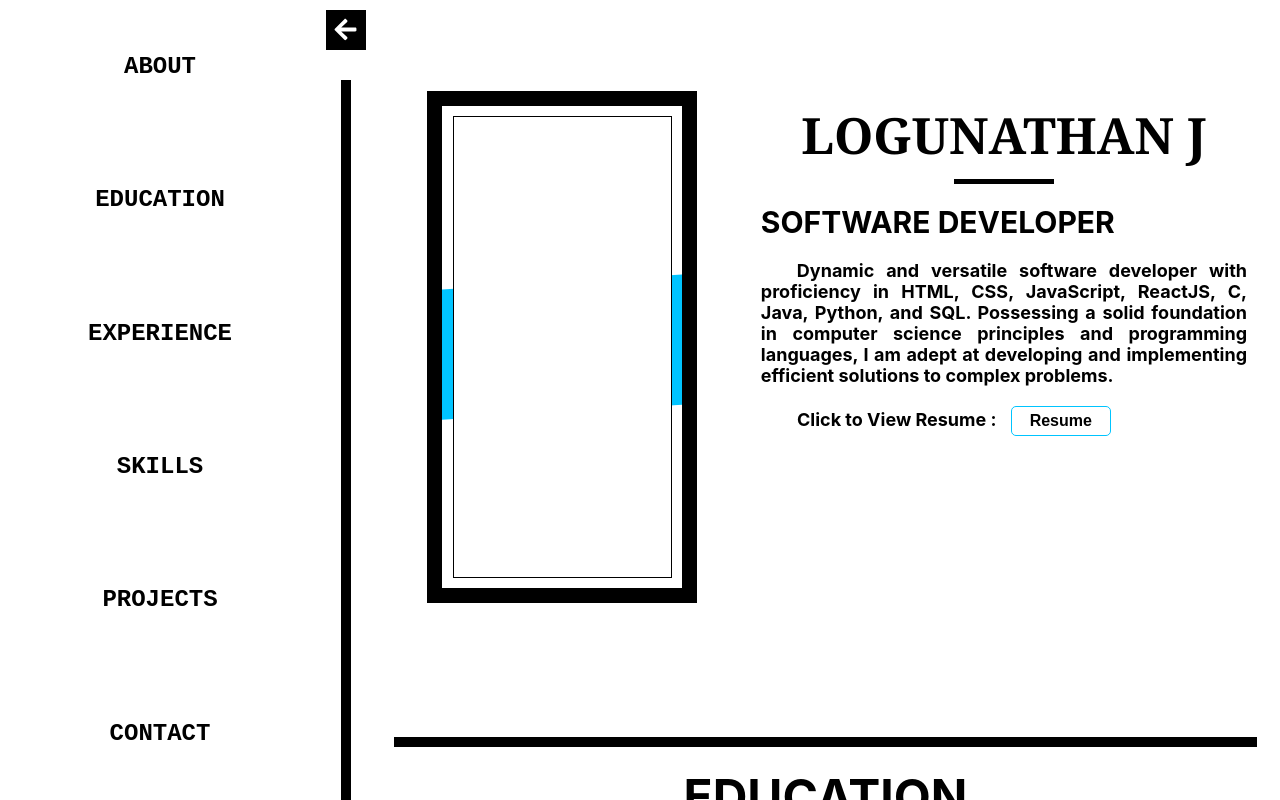
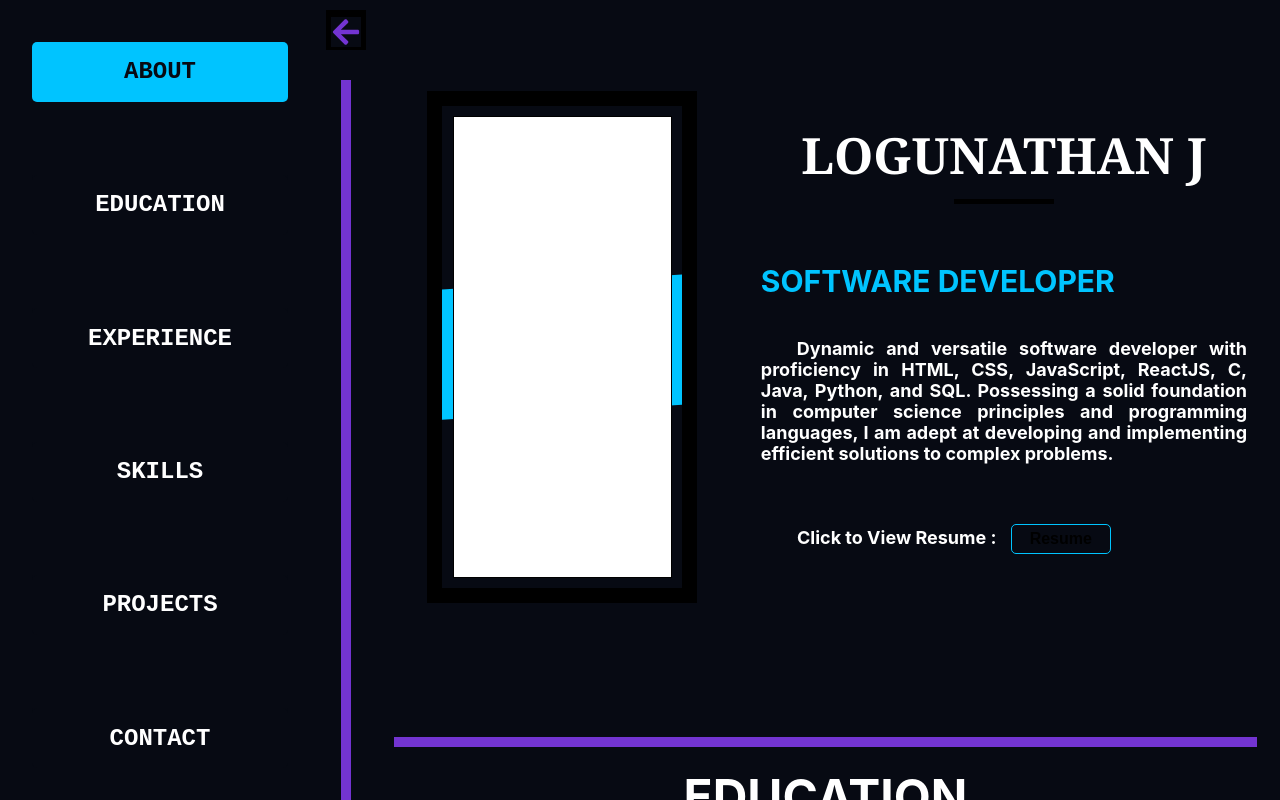
Before and after one commit to Logunathan007/portfolio, a React (Create React App) app: page / in a window 1280 px wide. Built offline with nearby package versions, Linux system fonts and the light colour scheme.

Commit message:
Connecting right and left section

```diff
--- a/package.json
+++ b/package.json
@@ -12,10 +12,12 @@
     "@testing-library/react": "^13.4.0",
     "@testing-library/user-event": "^13.5.0",
     "aos": "^2.3.4",
+    "eslint-plugin-jsx-a11y": "^6.8.0",
+    "language-subtag-registry": "^0.3.23",
     "react": "^18.3.1",
     "react-dom": "^18.3.1",
     "react-icons": "^5.2.1",
-    "react-scripts": "5.0.1",
+    "react-scripts": "^5.0.1",
     "web-vitals": "^2.1.4"
   },
   "scripts": {
--- a/src/App.css
+++ b/src/App.css
@@ -1,56 +1,72 @@
-*{
+:root {
+  --clr-violet: #7334d1;
+  --clr-blue: #00c4ff;
+  --dark-bg: #070a13;
+  --light-bg: hsla(0, 0%, 96%, 0.993);
+  --transition: all 0.3s linear;
+}
+* {
   padding: 0px;
   margin: 0px;
   box-sizing: border-box;
-  scroll-behavior:smooth;
+  background-color: var(--dark-bg);
+  scroll-behavior: smooth;
+}
+.arrows{
+  font-size: 30px;
+  color: var(--clr-violet);
 }
 
-:root{
-  --clr-violet: #7334d1;
-  --clr-blue: #00c4ff;
-  --dark-bg: #070a13;
-  --light-bg: hsla(0,0%,96%,.993);
-  --transition: all 0.3s linear;
-}
 .App {
-  display:flex;
-  width:100vw;
+  display: flex;
+  width: 100vw;
   height: 100vh;
-  position:relative;
+  position: relative;
   box-sizing: border-box;
+  background-color: var(--dark-bg);
 }
 
-.leftsection{
+.leftsection {
   width: 25vw;
   height: 100%;
   position: fixed;
+  color: white;
   display: flex;
   flex-direction: column;
   align-items: center;
   justify-content: space-around;
 }
 
-.navbtn{
+.leftsection .active{
+  background-color: var(--clr-blue);
+  color: var(--dark-bg);
+}
+.navbtn {
   width: 80%;
   height: 50px;
   display: grid;
   place-items: center;
   border-radius: 3px;
-  margin:5px;
+  margin: 5px;
   font-size: 24px;
-  font-family: 'Courier New', Courier, monospace;
+  font-family: "Courier New", Courier, monospace;
   font-weight: bold;
-  transition: all .2s;
+  transition: all 0.2s;
 }
-.navbtn a:hover{
+.navbtn div:hover {
   font-size: 23px;
   cursor: pointer;
 }
-.navbtn a{
+.navbtn div {
+  width: 100%;
+  min-height: 60px;
+  display: grid;
+  place-items: center;
+  border-radius: 5px;
   text-decoration: none;
   color: inherit;
 }
-.verticalline{
+.verticalline {
   width: 4vw;
   height: 100%;
   position: fixed;
@@ -59,7 +75,8 @@
   flex-direction: column;
 }
 
-.arrowbox{
+.arrowbox {
+  color: var(--clr-violet) !important;
   width: 40px;
   height: 40px;
   background-color: black;
@@ -70,16 +87,18 @@
   padding: 7px 0px;
 }
 
-.vline{
+.vline {
+  background-color: var(--clr-violet) !important;
   height: 90vh;
   position: absolute;
   bottom: 0px;
   width: 10px;
   position: absolute;
-  background-color:  black;
+  background-color: black;
 }
 
-.rightsection{
+.rightsection {
+  color: white;
   display: flex;
   flex-direction: column;
   align-items: center;
@@ -88,67 +107,70 @@
   height: 100%;
 }
 
-.full{
+.full {
   transition: all 1s;
   transform: translateX(-25vw);
 }
-.half{
+.half {
   transition: all 1s;
   transform: translateX(0);
 }
-.goleft{
+.goleft {
   transition: all 1s;
   transform: translateX(0px);
 }
-.goright{
+.goright {
   transition: all 1s;
   transform: translateX(25vw);
 }
-.rhalf{
-  width:71vw;
+.rhalf {
+  width: 71vw;
   transition: all 1s;
   transform: translateX(29vw);
 }
-.rfull{
+.rfull {
   width: 96vw;
   transition: all 1s;
   transform: translateX(4vw);
 }
 
-.contentbox{
+.contentbox {
   position: relative;
-  margin:3% 0px;
+  margin: 3% 0px;
   width: 95%;
-  min-height:fit-content;
+  min-height: fit-content;
   height: auto;
   box-sizing: border-box;
 }
 
-.contentbox h1{
+.contentbox h1 {
   padding-top: 20px;
-  margin:15px 0px;
+  margin: 15px 0px;
   height: fit-content;
   text-align: center;
-  border-top: 10px solid black;
+  border-top: 10px solid var(--clr-violet);
   font-size: 3em;
 }
 
-.col2 h2{
+.col2 h2 {
   width: 100%;
   height: fit-content;
   text-align: center;
   font-size: 50px;
   font-weight: 1px;
-  font-family: Georgia, 'Times New Roman', Times, serif;
+  font-family: Georgia, "Times New Roman", Times, serif;
 }
-.col2 h3{
+.col2 h3 {
   font-size: 30px;
-  margin-bottom: 20px;
+  color:var(--clr-blue) !important;
 }
-.col2{
+.col2 {
   padding: 10px;
+  display: flex;
+  flex-direction: column;
+  justify-content: space-around;
 }
-.col2 .description{
+.col2 .description {
   width: 100%;
   height: fit-content;
   font-size: 18px;
@@ -158,82 +180,84 @@
   font-weight: 30px;
   margin-bottom: 20px;
 }
-.col2 .hline{
+.col2 .hline {
   margin-bottom: 20px !important;
 }
-.hline{
-  font-family:'Times New Roman', Times, serif;
+.hline {
+  font-family: "Times New Roman", Times, serif;
   width: 100px;
   height: 5px;
   background-color: black;
   margin: 10px auto;
   margin-bottom: 50px;
 }
-.window{
+.window {
   width: 100%;
   min-height: 80%;
   height: fit-content;
   display: flex;
-  gap:20px;
+  gap: 20px;
 }
-.imgboxlayer{
-  width:80%;
-  padding:3%;
+.imgboxlayer {
+  width: 80%;
+  padding: 3%;
   border: 15px solid black;
   overflow: hidden;
   /* box-shadow: 25px 25px 10px var(--clr-blue), -25px -25px 10px var(--clr-blue); */
 }
-.imgbox{
-  width:100%;
-  height:100%;
+.imgbox {
+  width: 100%;
+  height: 100%;
   border: 1px solid black;
   background-color: white;
   position: relative;
 }
-.imgbox::before{
+.imgbox::before {
   content: "";
-  position:absolute;
-  top:-40%;
-  left:20%;
+  position: absolute;
+  top: -40%;
+  left: 20%;
   rotate: 35deg;
   background-color: var(--clr-blue);
-  width:60%;
+  width: 60%;
   height: 180%;
   z-index: -1;
   animation: imgboxani1 2s linear infinite;
 }
-.imgbox:hover::before{
+.imgbox:hover::before {
   animation: imgboxani1 1s linear infinite;
 }
 
 @keyframes imgboxani1 {
-  0%{
+  0% {
     rotate: 0deg;
   }
-  100%{
+  100% {
     rotate: 360deg;
   }
 }
 
-
-.about{
-  min-height:80%;
+.about {
+  min-height: 80%;
   display: flex;
   align-items: center;
 }
-.button a{
+#role{
+  color: var(--light-bg);
+}
+.button a {
   width: fit-content;
   height: fit-content;
 }
-.button span{
+.button span {
   margin-right: 10px;
 }
-.button button{
+.button button {
   font-size: 16px;
-  padding:5px 8px;
+  padding: 5px 8px;
   background-color: inherit;
-  cursor:pointer;
-  border:1px solid var(--clr-blue);
+  cursor: pointer;
+  border: 1px solid var(--clr-blue);
   width: 100px;
   min-height: 30px;
   font-weight: bold;
@@ -246,56 +270,57 @@
   transform: translateY(-2px);
 }
 
-.col1{
+.col1 {
   display: grid;
-  place-items:center;
+  place-items: center;
   width: 40%;
 }
-.col2{
+.col2 {
   width: 60%;
   display: flex;
   flex-direction: column;
 }
 
-.details{
+.details {
   display: flex;
-  margin:10px auto;
+  margin: 10px auto;
 }
 
-.detailbox{
-  flex:1;
+.detailbox {
+  flex: 1;
 }
 
-.education .detailimg{
+.education .detailimg {
   background: url("/src/pictures/boys-studying-online-unscreen.gif");
   background-position: center;
   background-size: contain;
   background-repeat: no-repeat;
 }
 
-.experience .detailimg{
+.experience .detailimg {
   background: url("/src/pictures/rating-work-experience-unscreen.gif");
   background-position: center;
   background-size: contain;
   background-repeat: no-repeat;
 }
-.details h3,h4{
-  margin-bottom:10px;
+.details h3,
+h4 {
+  margin-bottom: 10px;
 }
-.details h3{
+.details h3 {
   font-size: 24px;
 }
-.details h4{
+.details h4 {
   font-size: 20px;
 }
 
-.detailimg{
-  flex:1;
+.detailimg {
+  flex: 1;
   box-sizing: border-box;
 }
-.details .row{
-  width:80%;
-  min-height:120px;
+.details .row {
+  width: 80%;
+  min-height: 120px;
   max-height: fit-content;
   margin: 20px auto;
   padding: 20px;
@@ -305,9 +330,9 @@
   justify-content: space-between;
   position: relative;
 }
-.details .exrow{
-  width:80%;
-  min-height:120px;
+.details .exrow {
+  width: 80%;
+  min-height: 120px;
   max-height: fit-content;
   margin: 20px auto;
   padding: 20px;
@@ -317,10 +342,10 @@
   justify-content: space-between;
   position: relative;
 }
-.skillposter{
-  width:100px;
-  height:130px;
-  padding:15px 0px;
+.skillposter {
+  width: 100px;
+  height: 130px;
+  padding: 15px 0px;
   display: flex;
   flex-direction: column;
   align-items: center;
@@ -329,126 +354,123 @@
   justify-content: space-around;
 }
 
-.skillimg{
+.skillimg {
   width: 60px;
   height: 60px;
   background-position: center;
   background-size: cover;
   background-repeat: no-repeat;
 }
-.skillimg:hover{
+.skillimg:hover {
   transition: all 1s;
   transform: translateY(-5px) scale(1.2);
 }
-.skillbox{
+.skillbox {
   width: 80%;
   margin: 0px auto;
   height: fit-content;
   display: flex;
   flex-wrap: wrap;
-  gap:40px;
+  gap: 40px;
   justify-content: center;
 }
-.skillname{
+.skillname {
   text-align: center;
   font-size: 18px;
   font-weight: bold;
 }
 
-.projectcard{
+.projectcard {
   padding: 10px;
-  width:90%;
+  width: 90%;
   height: fit-content;
   border: 1px solid black;
   margin: 20px auto;
-  display: flex
+  display: flex;
 }
-.projectimg{
+.projectimg {
   width: clamp(200px, 100%, 350px);
   /* min-width: 300px;
   max-width: 250px; */
-  min-height:200px;
+  min-height: 200px;
   max-height: 200px;
   border-radius: 10px;
 }
-.left{
-  flex:1;
+.left {
+  flex: 1;
   display: grid;
   place-items: center;
 }
-.right{
-  padding:10px;
+.right {
+  padding: 10px;
   padding-left: 40px;
-  flex:1;
+  flex: 1;
   display: flex;
   flex-direction: column;
   justify-content: space-around;
-  gap:10px;
+  gap: 10px;
   box-sizing: border-box;
 }
-.contactbox{
-  width: clamp(60%,90%,80%);
-  margin:20px auto 40px auto;
-  height:65vh;
+.contactbox {
+  width: clamp(60%, 90%, 80%);
+  margin: 20px auto 40px auto;
+  height: 65vh;
   display: flex;
 }
-.contactleft{
-  flex:1;
-  display:flex;
-  flex-direction:column;
+.contactleft {
+  flex: 1;
+  display: flex;
+  flex-direction: column;
   justify-content: center;
 }
-.links{
+.links {
   width: 80%;
   height: 50px;
   margin: 0px auto;
   display: flex;
   justify-content: center;
-  gap:15px;
+  gap: 15px;
 }
-.contactright{
-  flex:1;
+.contactright {
+  flex: 1;
   box-sizing: border-box;
   display: grid;
   place-items: center;
 }
-.contacttext{
-  width: clamp(200px,100%,400px);
+.contacttext {
+  width: clamp(200px, 100%, 400px);
   font-size: 24px;
   font-weight: bold;
   text-align: center;
   margin: 30px auto;
 }
-.contactimg{
+.contactimg {
   width: 300px;
   height: 300px;
   background-color: var(--clr-blue);
   border-radius: 50%;
 }
-a .link{
-  border:none;
+a .link {
+  border: none;
   border-radius: 50%;
   width: 50px;
   height: 50px;
   background-color: inherit;
-  display:grid;
+  display: grid;
   place-items: center;
   cursor: pointer;
 }
-.link svg{
+.link svg {
   width: 32px;
   height: 32px;
 }
 .link:hover {
   transition: var(--transition);
   background-color: var(--clr-blue);
-  color:var(--light-bg);
+  color: var(--light-bg);
   box-shadow: 0 0 25px 5px var(--clr-blue);
   transform: translateY(-2px);
 }
-
-
-
 
 ::-webkit-scrollbar {
   width: 5px;
@@ -461,6 +483,6 @@ a .link{
 }
 
 ::-webkit-scrollbar-thumb {
-  background: #ffe602;
+  background: var(--clr-violet);
   border-radius: 5px;
 }
--- a/src/Components/About.jsx
+++ b/src/Components/About.jsx
@@ -16,7 +16,7 @@ const About = ({leftHide,setLeftHide}) => {
         </div>
         <div className="col2">
           <h2 data-aos="fade-down" data-aos-duration="5000ms">LOGUNATHAN J<div className="hline"></div></h2>
-          <h3 data-aos="fade-left">SOFTWARE DEVELOPER</h3>
+          <h3 data-aos="fade-left" id='role'>SOFTWARE DEVELOPER</h3>
           <div data-aos="fade-up" className='description'>
             Dynamic and versatile software developer with proficiency in HTML, CSS, JavaScript, ReactJS, C, Java, Python, and SQL. Possessing a solid foundation in computer science principles and programming languages, I am adept at developing and implementing efficient solutions to complex problems.
           </div>
--- a/src/Components/Contact.jsx
+++ b/src/Components/Contact.jsx
@@ -16,7 +16,7 @@ const Contact = () => {
           <div className="links">
             <a href='mailto:logulogu20032003@gmail.com' target="_blank" rel="noopener noreferrer" className="mail"><button className='link'><ImMail4 /></button></a>
             <a href='https://www.linkedin.com/in/logu-nj/' target="_blank" rel="noopener noreferrer" className="linkedin"><button className='link'>
-            <svg stroke="currentColor" fill="currentColor" stroke-width="0" viewBox="0 0 448 512" height="1em" width="1em" xmlns="http://www.w3.org/2000/svg"><path d="M100.28 448H7.4V148.9h92.88zM53.79 108.1C24.09 108.1 0 83.5 0 53.8a53.79 53.79 0 0 1 107.58 0c0 29.7-24.1 54.3-53.79 54.3zM447.9 448h-92.68V302.4c0-34.7-.7-79.2-48.29-79.2-48.29 0-55.69 37.7-55.69 76.7V448h-92.78V148.9h89.08v40.8h1.3c12.4-23.5 42.69-48.3 87.88-48.3 94 0 111.28 61.9 111.28 142.3V448z"></path></svg>
+            {/* <svg stroke="currentColor" fill="currentColor" stroke-width="0" viewBox="0 0 448 512" height="1em" width="1em" xmlns="http://www.w3.org/2000/svg"><path d="M100.28 448H7.4V148.9h92.88zM53.79 108.1C24.09 108.1 0 83.5 0 53.8a53.79 53.79 0 0 1 107.58 0c0 29.7-24.1 54.3-53.79 54.3zM447.9 448h-92.68V302.4c0-34.7-.7-79.2-48.29-79.2-48.29 0-55.69 37.7-55.69 76.7V448h-92.78V148.9h89.08v40.8h1.3c12.4-23.5 42.69-48.3 87.88-48.3 94 0 111.28 61.9 111.28 142.3V448z"></path></svg>   */}
             </button></a>
             <a href='https://github.com/Logunathan007/' target="_blank" rel="noopener noreferrer" className="github"><button className='link'><VscGithub /></button></a>
           </div>
--- a/src/Components/LeftSection.jsx
+++ b/src/Components/LeftSection.jsx
@@ -1,28 +1,84 @@
-import React from 'react'
+import React, { useEffect, useState } from "react";
 
-const LeftSection = ({leftHide,setLeftHide}) => {
+const LeftSection = ({ leftHide, setLeftHide }) => {
+  const [active, setActive] = useState("about");
+
+  const scrollToSection = (section) => {
+    setActive(section);
+    const element = document.getElementById(section);
+    if (element) {
+      element.scrollIntoView({ behavior: "smooth" });
+    }
+  };
+
+  const detemineActiveSection = () => {
+    const ls = document.querySelectorAll(".contentbox");
+    ls.forEach((ele) => {
+      const rect = ele.getBoundingClientRect();
+      if (rect.top <= 120 && rect.bottom >= 120) {
+        setActive(ele.id);
+      }
+    });
+  };
+  useEffect(() => {
+    const r = document.getElementById("rightsection");
+    r.addEventListener("scroll", detemineActiveSection);
+    return () => {
+      r.removeEventListener("scroll", detemineActiveSection);
+    };
+  });
   return (
-    <div className={`leftsection ${leftHide ? 'full' : 'half'}`}>
-        <div className="navbtn" >
-          <a href="#about" className='navlink'>ABOUT</a>
+    <div className={`leftsection ${leftHide ? "full" : "half"}`}>
+      <div className="navbtn">
+        <div
+          onClick={() => scrollToSection("about")}
+          className={`navlink ${active === "about" ? "active" : ""}`}
+        >
+          ABOUT
         </div>
-        <div className="navbtn">
-          <a href="#education" className='navlink'>EDUCATION</a>
+      </div>
+      <div className="navbtn">
+        <div
+          onClick={() => scrollToSection("education")}
+          className={`navlink ${active === "education" ? "active" : ""}`}
+        >
+          EDUCATION
         </div>
-        <div className="navbtn">
-          <a href="#experience" className='navlink'>EXPERIENCE</a>
+      </div>
+      <div className="navbtn">
+        <div
+          onClick={() => scrollToSection("experience")}
+          className={`navlink ${active === "experience" ? "active" : ""}`}
+        >
+          EXPERIENCE
         </div>
-        <div className="navbtn">
-          <a href="#skills" className='navlink'>SKILLS</a>
+      </div>
+      <div className="navbtn">
+        <div
+          onClick={() => scrollToSection("skills")}
+          className={`navlink ${active === "skills" ? "active" : ""}`}
+        >
+          SKILLS
         </div>
-        <div className="navbtn">
-          <a href="#projects" className='navlink'>PROJECTS</a>
+      </div>
+      <div className="navbtn">
+        <div
+          onClick={() => scrollToSection("projects")}
+          className={`navlink ${active === "projects" ? "active" : ""}`}
+        >
+          PROJECTS
         </div>
-        <div className="navbtn">
-          <a href="#contact" className='navlink'>CONTACT</a>
+      </div>
+      <div className="navbtn">
+        <div
+          onClick={() => scrollToSection("contact")}
+          className={`navlink ${active === "contact" ? "active" : ""}`}
+        >
+          CONTACT
         </div>
+      </div>
     </div>
-  )
-}
+  );
+};
 
-export default LeftSection
+export default LeftSection;
--- a/src/Components/RightSection.jsx
+++ b/src/Components/RightSection.jsx
@@ -9,7 +9,7 @@ import Skills from './Skills';
 const RightSection = ({ leftHide, setLeftHide }) => {
 
   return (
-    <div className={`rightsection ${leftHide ? "rfull" : "rhalf"}`}>
+    <div id='rightsection' className={`rightsection ${leftHide ? "rfull" : "rhalf"}`}>
       <About
         leftHide={leftHide}
         setLeftHide={setLeftHide}
--- a/src/Components/VerticalLine.jsx
+++ b/src/Components/VerticalLine.jsx
@@ -8,9 +8,8 @@ const VerticalLine = ({leftHide,setLeftHide}) => {
     <div className={`verticalline ${leftHide?'goleft':'goright'}`}>
         <div className='arrowbox' onClick={()=>{
           setLeftHide(!leftHide);
-
         }}>
-          {(leftHide)?<FaArrowRight />:<FaArrowLeft />}
+          {(leftHide)?<FaArrowRight className='arrows'/>:<FaArrowLeft className='arrows' />}
         </div>
         <div className="vline"> </div>
     </div>
```
Also changed, not shown: 1 other file (tests, documents, lock files or other folders).
